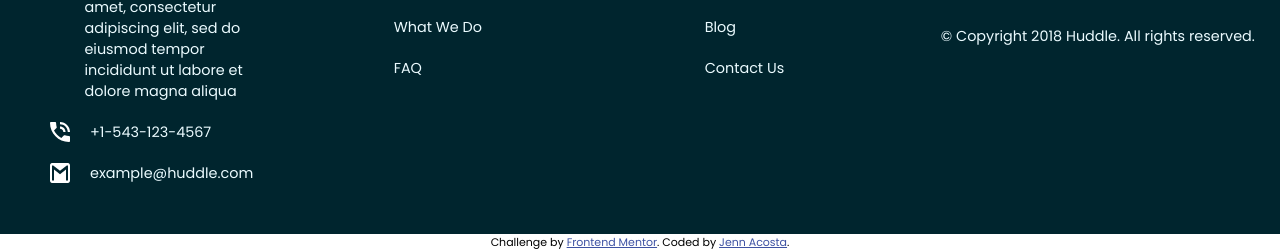
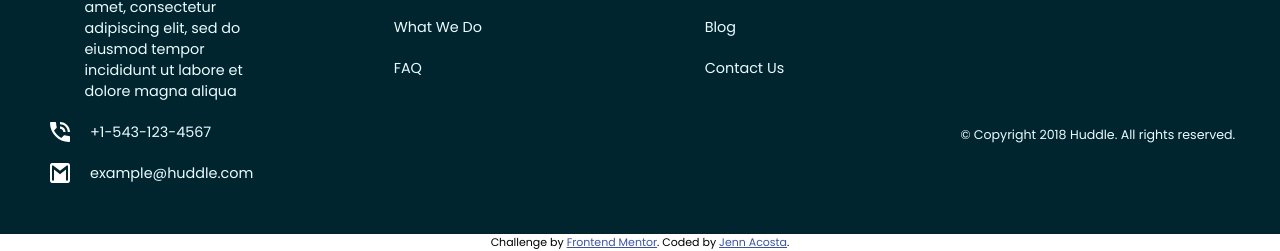
Before and after one commit to jennawlin3/huddle-landing-page-with-alterneting-feature, a plain HTML site: page index.html in a window 1280 px wide. Shown: the part 2619-2870 px from the top of the page. Drawn offline with Linux system fonts and the light colour scheme.

Commit message:
Fixed copyright in styles.css

```diff
--- a/assets/styles.css
+++ b/assets/styles.css
@@ -340,7 +340,6 @@ footer {
         margin: 0;
         align-self: flex-start;
         margin-top: 50px;
-
     }
 }
 
@@ -371,6 +370,11 @@ footer {
         margin: 0;
         align-self: flex-start;
         margin-top: 50px;
+    }
+
+    .copyright {
+        margin-top: 100px;
+        font-size: 0.7rem;
     }
 }
 
```
